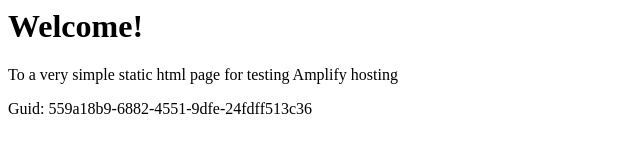
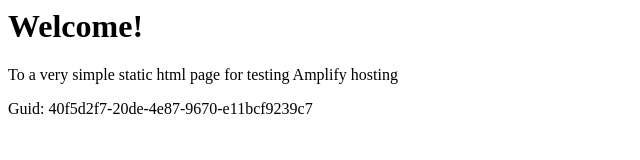
Before and after one commit to aws-aemilia-iad/Github-PR-Commit-Integration-Test-DoNotTouch-GitHubWebhookPushCanaryTest-v1-preprod-us-east-1, a website: page src/index.html in a window 1280 px wide. Shown: the full height of the page, 0-640 px from the left. Drawn offline with Linux system fonts and the light colour scheme.

Commit message:
commit from integ tests

```diff
--- a/src/index.html
+++ b/src/index.html
@@ -12,6 +12,6 @@
 <body>
     <h1>Welcome!</h1>
     <p>To a very simple static html page for testing Amplify hosting</p>
-    <p>Guid: 559a18b9-6882-4551-9dfe-24fdff513c36</p></body>
+    <p>Guid: 40f5d2f7-20de-4e87-9670-e11bcf9239c7</p></body>
 
 </html>
```
